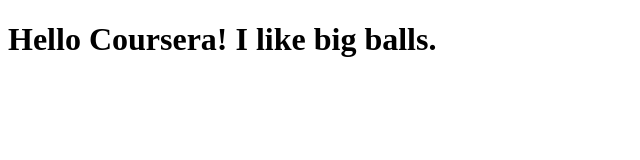
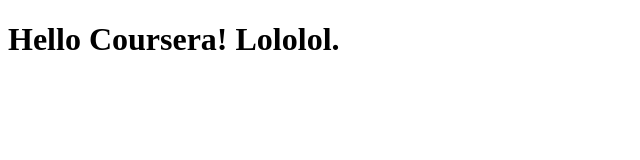
Before and after one commit to Sh4shankPai/coursera-2, a plain HTML site: page site/index.html in a window 1280 px wide. Shown: the whole page, without its empty margins (0-640 px from the left). Drawn offline with Linux system fonts and the light colour scheme.

Commit message:
Don't like big balls anymore.

```diff
--- a/site/index.html
+++ b/site/index.html
@@ -6,6 +6,6 @@
 	<title>Hello Coursera!</title>
 </head>
 <body>
-<h1>Hello Coursera! I like big balls.</h1>
+<h1>Hello Coursera! Lololol.</h1>
 </body>
 </html>
```
